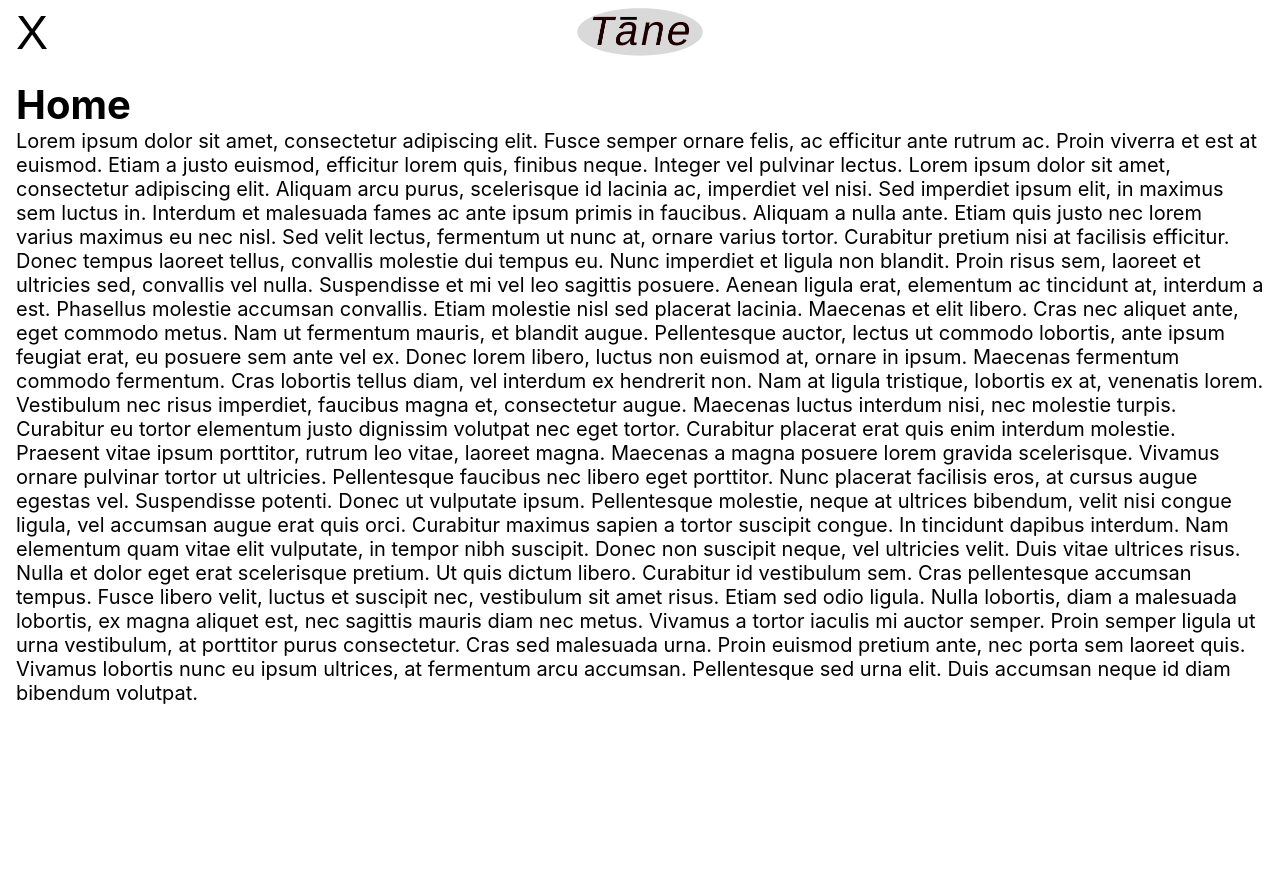
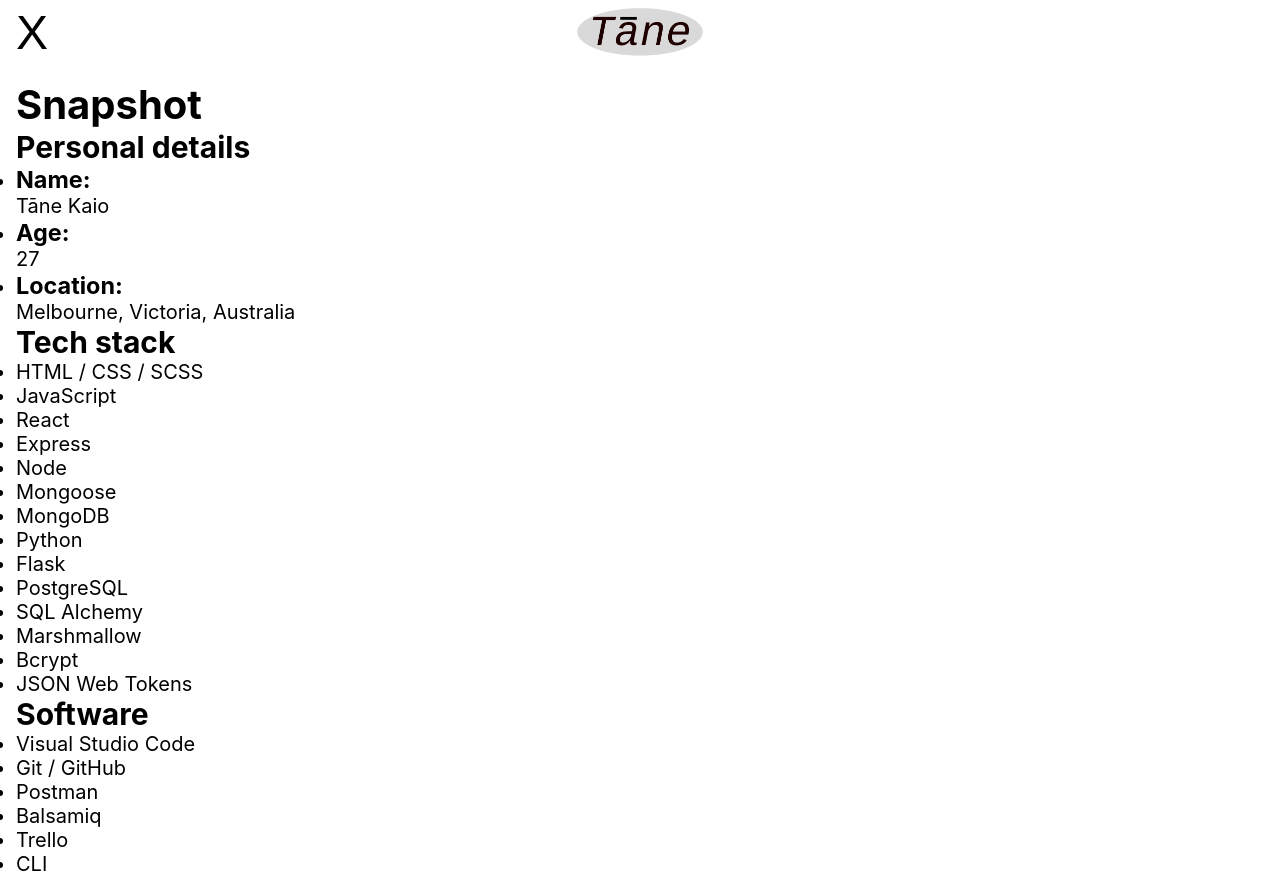
Before and after one commit to Lanruoj/Portfolio, a React (Create React App) app: page / in a window 1280 px wide. Before the commit the page ends 800 px from the top, so only its background shows below. Built offline with nearby package versions, Linux system fonts and the light colour scheme.

Commit message:
Add unstyled snapshot <ul>s to <Home>

```diff
--- a/src/pages/Home.jsx
+++ b/src/pages/Home.jsx
@@ -3,53 +3,45 @@
 export const Home = () => {
   return (
     <>
-      <Header>Home</Header>
-      <p>
-        Lorem ipsum dolor sit amet, consectetur adipiscing elit. Fusce semper
-        ornare felis, ac efficitur ante rutrum ac. Proin viverra et est at
-        euismod. Etiam a justo euismod, efficitur lorem quis, finibus neque.
-        Integer vel pulvinar lectus. Lorem ipsum dolor sit amet, consectetur
-        adipiscing elit. Aliquam arcu purus, scelerisque id lacinia ac,
-        imperdiet vel nisi. Sed imperdiet ipsum elit, in maximus sem luctus in.
-        Interdum et malesuada fames ac ante ipsum primis in faucibus. Aliquam a
-        nulla ante. Etiam quis justo nec lorem varius maximus eu nec nisl. Sed
-        velit lectus, fermentum ut nunc at, ornare varius tortor. Curabitur
-        pretium nisi at facilisis efficitur. Donec tempus laoreet tellus,
-        convallis molestie dui tempus eu. Nunc imperdiet et ligula non blandit.
-        Proin risus sem, laoreet et ultricies sed, convallis vel nulla.
-        Suspendisse et mi vel leo sagittis posuere. Aenean ligula erat,
-        elementum ac tincidunt at, interdum a est. Phasellus molestie accumsan
-        convallis. Etiam molestie nisl sed placerat lacinia. Maecenas et elit
-        libero. Cras nec aliquet ante, eget commodo metus. Nam ut fermentum
-        mauris, et blandit augue. Pellentesque auctor, lectus ut commodo
-        lobortis, ante ipsum feugiat erat, eu posuere sem ante vel ex. Donec
-        lorem libero, luctus non euismod at, ornare in ipsum. Maecenas fermentum
-        commodo fermentum. Cras lobortis tellus diam, vel interdum ex hendrerit
-        non. Nam at ligula tristique, lobortis ex at, venenatis lorem.
-        Vestibulum nec risus imperdiet, faucibus magna et, consectetur augue.
-        Maecenas luctus interdum nisi, nec molestie turpis. Curabitur eu tortor
-        elementum justo dignissim volutpat nec eget tortor. Curabitur placerat
-        erat quis enim interdum molestie. Praesent vitae ipsum porttitor, rutrum
-        leo vitae, laoreet magna. Maecenas a magna posuere lorem gravida
-        scelerisque. Vivamus ornare pulvinar tortor ut ultricies. Pellentesque
-        faucibus nec libero eget porttitor. Nunc placerat facilisis eros, at
-        cursus augue egestas vel. Suspendisse potenti. Donec ut vulputate ipsum.
-        Pellentesque molestie, neque at ultrices bibendum, velit nisi congue
-        ligula, vel accumsan augue erat quis orci. Curabitur maximus sapien a
-        tortor suscipit congue. In tincidunt dapibus interdum. Nam elementum
-        quam vitae elit vulputate, in tempor nibh suscipit. Donec non suscipit
-        neque, vel ultricies velit. Duis vitae ultrices risus. Nulla et dolor
-        eget erat scelerisque pretium. Ut quis dictum libero. Curabitur id
-        vestibulum sem. Cras pellentesque accumsan tempus. Fusce libero velit,
-        luctus et suscipit nec, vestibulum sit amet risus. Etiam sed odio
-        ligula. Nulla lobortis, diam a malesuada lobortis, ex magna aliquet est,
-        nec sagittis mauris diam nec metus. Vivamus a tortor iaculis mi auctor
-        semper. Proin semper ligula ut urna vestibulum, at porttitor purus
-        consectetur. Cras sed malesuada urna. Proin euismod pretium ante, nec
-        porta sem laoreet quis. Vivamus lobortis nunc eu ipsum ultrices, at
-        fermentum arcu accumsan. Pellentesque sed urna elit. Duis accumsan neque
-        id diam bibendum volutpat.
-      </p>
+      <Header>Snapshot</Header>
+      <h2>Personal details</h2>
+      <ul>
+        <li>
+          <h3>Name:</h3>Tāne Kaio
+        </li>
+        <li>
+          <h3>Age:</h3>27
+        </li>
+        <li>
+          <h3>Location:</h3>Melbourne, Victoria, Australia
+        </li>
+      </ul>
+      <h2>Tech stack</h2>
+      <ul>
+        <li>HTML / CSS / SCSS</li>
+        <li>JavaScript</li>
+        <li>React</li>
+        <li>Express</li>
+        <li>Node</li>
+        <li>Mongoose</li>
+        <li>MongoDB</li>
+        <li>Python</li>
+        <li>Flask</li>
+        <li>PostgreSQL</li>
+        <li>SQL Alchemy</li>
+        <li>Marshmallow</li>
+        <li>Bcrypt</li>
+        <li>JSON Web Tokens</li>
+      </ul>
+      <h2>Software</h2>
+      <ul>
+        <li>Visual Studio Code</li>
+        <li>Git / GitHub</li>
+        <li>Postman</li>
+        <li>Balsamiq</li>
+        <li>Trello</li>
+        <li>CLI</li>
+      </ul>
     </>
   );
 };
```
